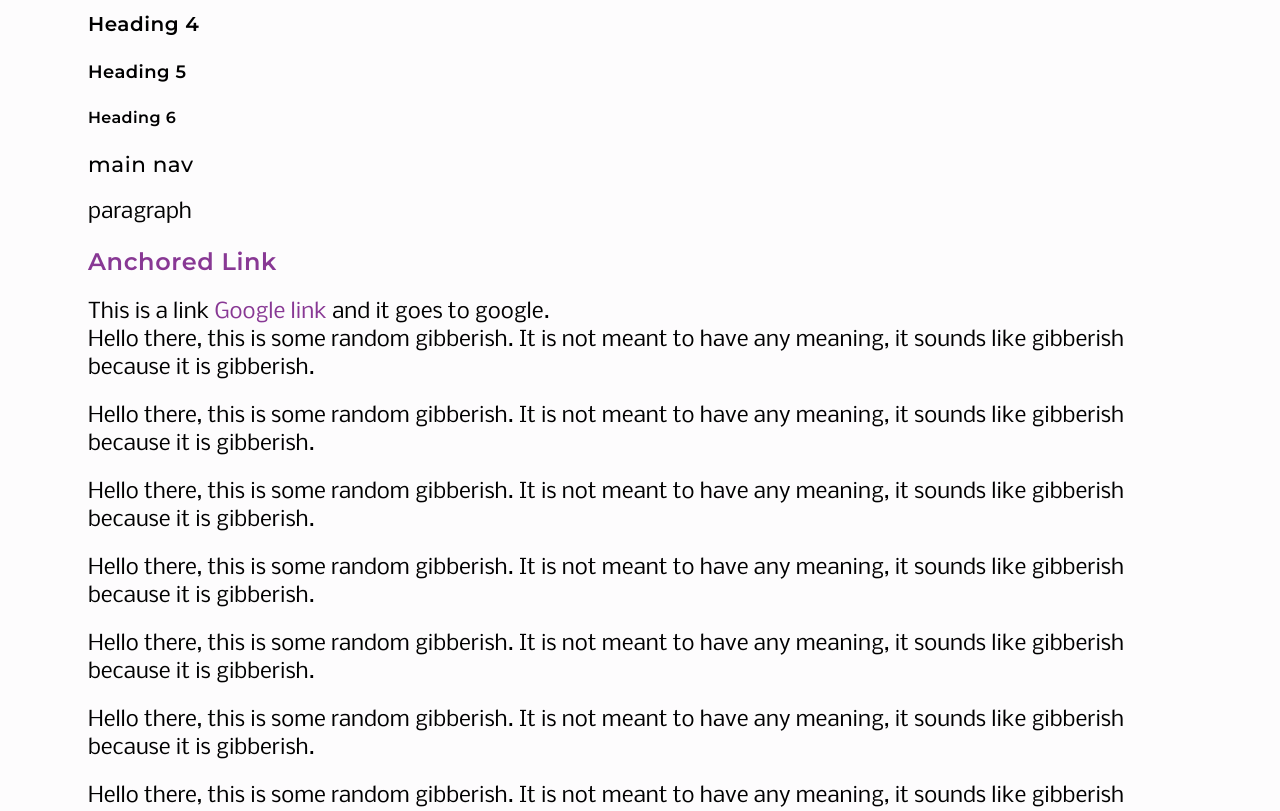
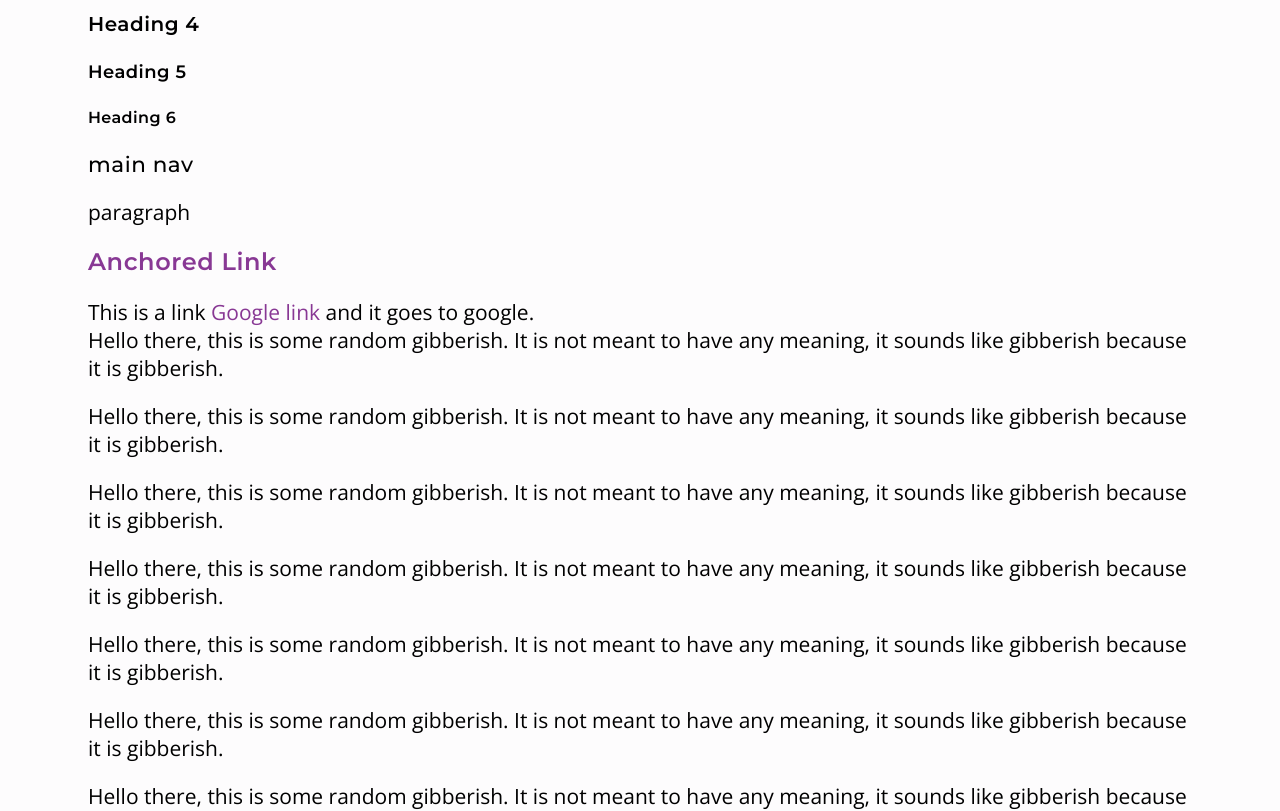
Before and after one commit to khinshankhan/www, a Next.js app: page /about in a window 1280 px wide. Shown: the part 2120-2931 px from the top of the page. Built offline with nearby package versions, Linux system fonts and the light colour scheme; what tailwindcss-hyphens would draw is missing.

Commit message:
change fonts because why not

```diff
--- a/lib/theme/config.js
+++ b/lib/theme/config.js
@@ -70,6 +70,7 @@ const fontFamily = {
     '"Noto Color Emoji"',
   ],
   mono: [
+    "var(--font-mono)",
     "ui-monospace",
     "SFMono-Regular",
     "Menlo",
--- a/pages/_app.tsx
+++ b/pages/_app.tsx
@@ -3,7 +3,7 @@ import Head from "next/head"
 
 import { ThemeProvider } from "components/providers"
 import "styles/globals.css"
-import { Montserrat, Nobile } from "@next/font/google"
+import { Montserrat, Open_Sans, Source_Code_Pro } from "@next/font/google"
 import { AnimatePresence, LazyMotion, domAnimation } from "framer-motion"
 
 import { cx } from "lib/utils"
@@ -13,11 +13,17 @@ import { BaseLayout as Layout } from "components/layouts"
 const headingFont = Montserrat({
   subsets: ["latin"],
   variable: "--font-heading",
+  display: "swap",
 })
-const bodyFont = Nobile({
+const bodyFont = Open_Sans({
   subsets: ["latin"],
   variable: "--font-body",
-  weight: ["400", "500", "700"],
+  display: "swap",
+})
+const monoFont = Source_Code_Pro({
+  subsets: ["latin"],
+  variable: "--font-mono",
+  display: "swap",
 })
 
 export default function App({ Component, pageProps, router }: AppProps) {
@@ -35,7 +41,7 @@ export default function App({ Component, pageProps, router }: AppProps) {
           content="viewport-fit=cover, width=device-width, initial-scale=1, shrink-to-fit=no"
         />
       </Head>
-      <div id="fonts" className={cx(headingFont.variable, bodyFont.variable)}>
+      <div id="fonts" className={cx(headingFont.variable, bodyFont.variable, monoFont.variable)}>
         <ThemeProvider attribute="class" defaultTheme="system" enableSystem>
           <LazyMotion features={domAnimation} strict>
             <AnimatePresence mode="wait" onExitComplete={() => window.scrollTo(0, 0)}>
```
